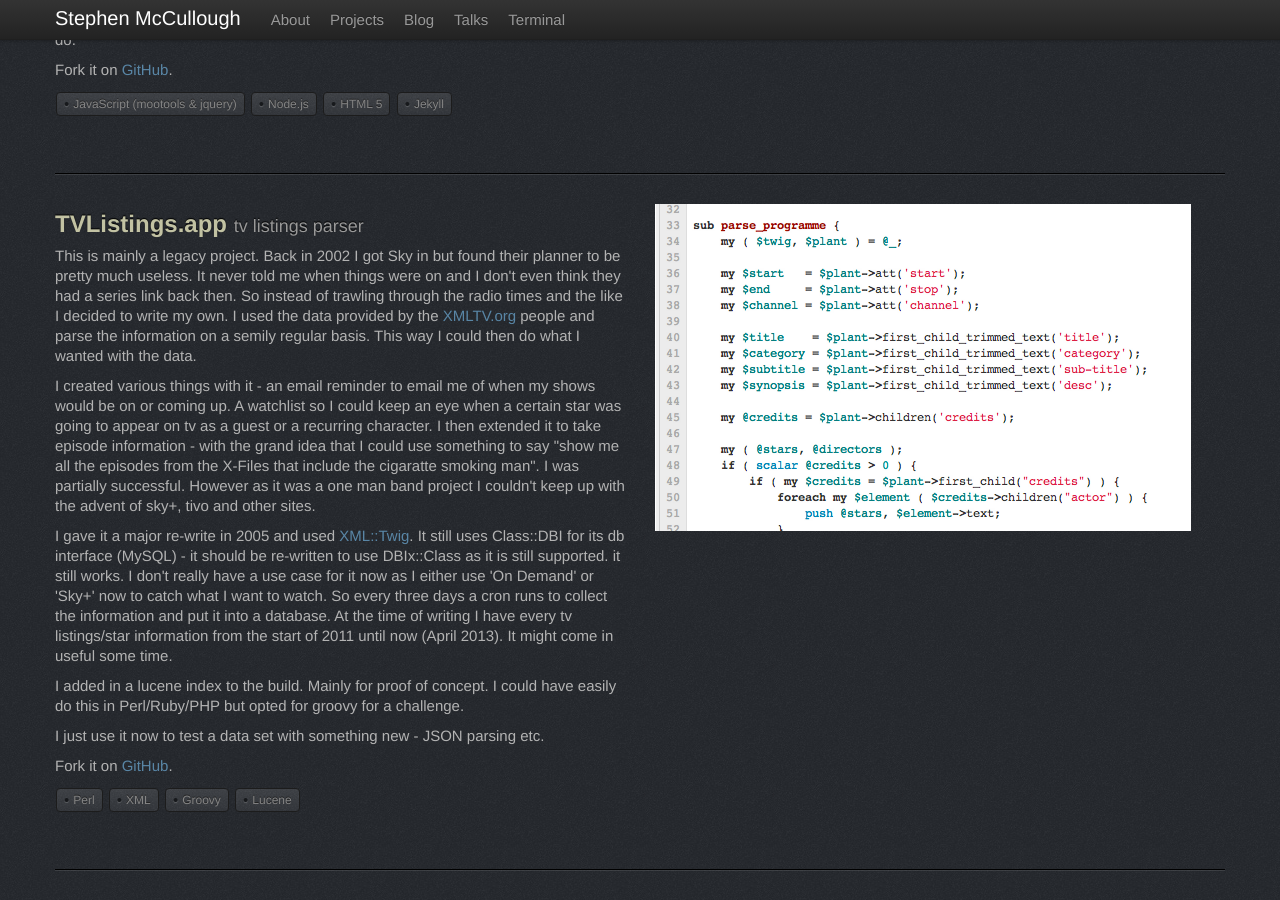
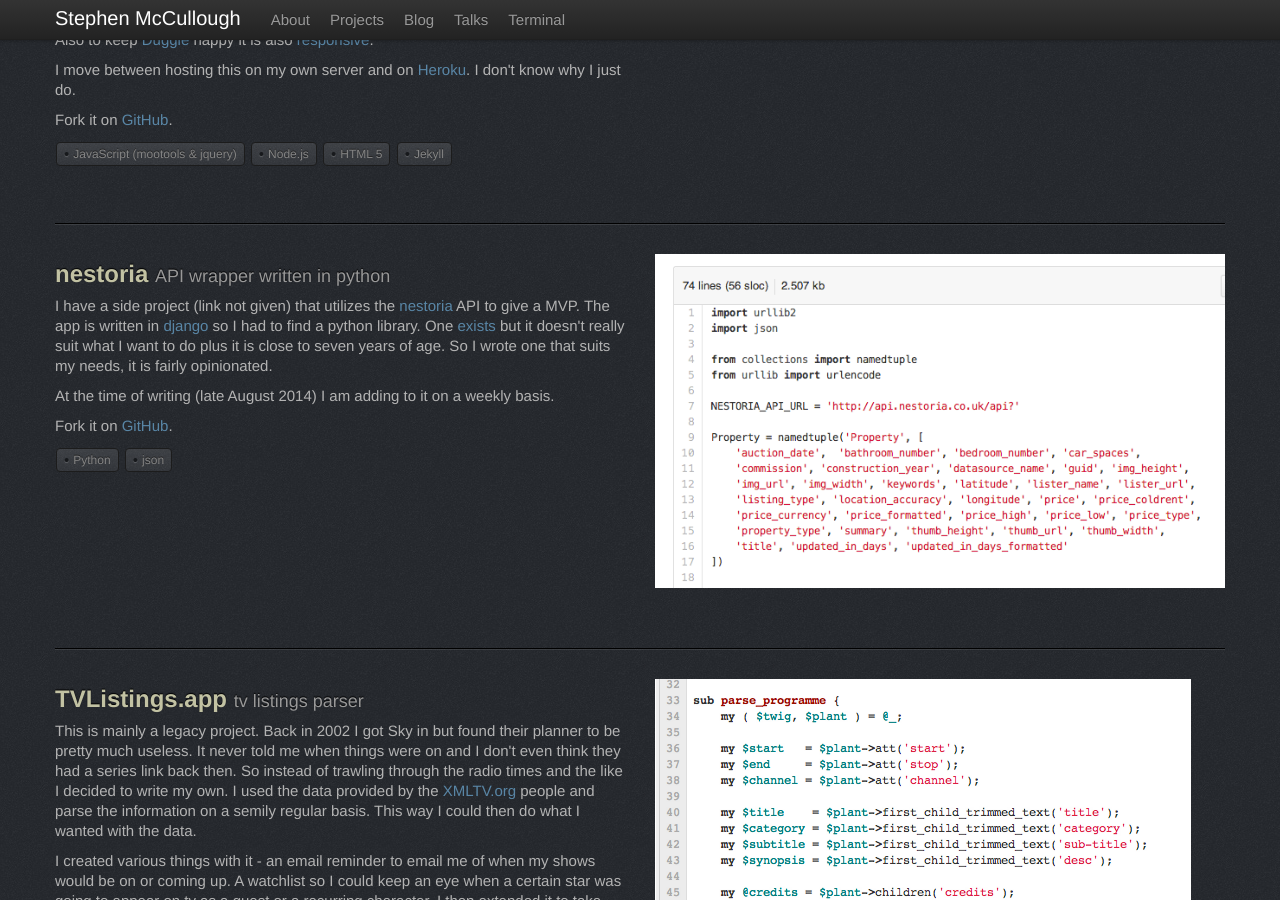
Before and after one commit to swmcc/swmcc.github.io, a Jekyll site: the page built from index.html, in a window 1280 px wide and 900 px high, scrolled down 1506 px. Built offline with Jekyll 4.4.1, drawn with Linux system fonts in a browser that asks for light colours; nearby versions of some CDN libraries; the list of posts is cut into pages by our own code; some of the changed text lies outside the part shown.

Commit message:
Added nestoria to my projects

```diff
--- a/index.html
+++ b/index.html
@@ -65,10 +65,10 @@
 				<li>iOS</li>
 				<li>Sinatra</li>
 				<li>Data</li>
-        <li>Angular</li>
-        <li>CI</li>
-        <li>Graffiti</li>
-        <li>Django</li>
+                <li>Angular</li>
+                <li>CI</li>
+                <li>Graffiti</li>
+                <li>Django</li>
 				<li>Neo4j</li>
 			</ul>
 		</div>
@@ -94,6 +94,8 @@
 			<ul id="projectlist" class="unstyled">
 
 			<li data-original-title="swm.cc" class="tip" data-placement="left"><h4><a data-ga="site,projects,swmcc" href="#project_swmcc">swm.cc</a></h4><p>My personal site (this site).</p></li>
+
+            <li data-original-title="nestoria" class="top" data-placement="left"><h4><a data-ga="site,projects,nestoria" href="#project_nestoria">nestoria</a></h3><p>An opinionated wrapper for the Nestoria API written in python</p></li>
 
 			<li data-original-title="TVListings.app" class="tip" data-placement="left"><h4><a data-ga="site,projects,tvlistings" href="#project_tvlistings">TVListings.app</a></h4><p>A service I use to take XML information and parse it into a DB.</p></li>
 
@@ -156,6 +158,37 @@
 	<div class="page-header">
 
 	</div>
+
+<section id="project_nestoria">
+    <div class="row">
+        <div class="span6">
+
+        <h2>nestoria <small>API wrapper written in python</small></h2>
+
+        <p>I have a side project (link not given) that utilizes the <a data-ga="site,projects::nestoira,nestoria.co.uk" href="http://www.nestoria.co.uk" target="_new">nestoria</a> API to give a MVP. The app is written in <a data-ga="site,projects::nestoria,django" href="https://www.djangoproject.com/" target="_new">django</a> so I had to find a python library. One <a data-ga="site,projects::nestoria,pypi_nestoria" href="https://pypi.python.org/pypi/nestoria">exists</a> but it doesn't really suit what I want to do plus it is close to seven years of age. So I wrote one that suits my needs, it is fairly opinionated.</p>
+
+        <p>At the time of writing (late August 2014) I am adding to it on a weekly basis.</p>
+
+        <p>Fork it on <a data-ga="site,projects::swmcc,github::nestoria" href="https://github.com/swmcc/nestoria-python" target="_new">GitHub</a>.</p>
+
+            <ul id="tech-words">
+                <li>Python</li>
+                <li>json</li>
+            </ul>
+
+        </div>
+
+            <div class="row">
+        <div class="span6">
+          <img src="/img/projects/nestoria.png">
+        </div>
+    </div>
+</section>
+
+    <div class="page-header">
+
+    </div>
+
 
 <section id="project_tvlistings">
 	<div class="row">
```
Also changed, not shown: img/projects/nestoria.png (added).
